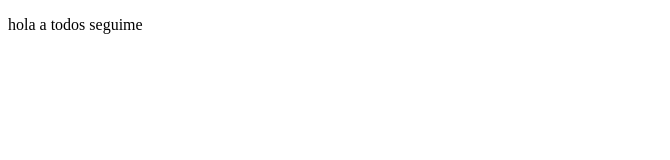
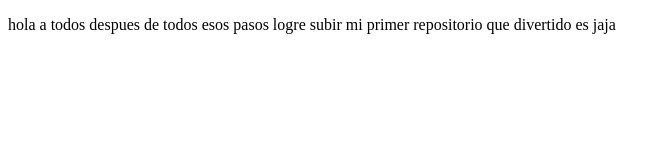
Before and after one commit to BrandonDev2/proyectoDemoCursoPrework, a plain HTML site: page index.html in a window 1280 px wide. Shown: the whole page, without its empty margins (0-670 px from the left). Drawn offline with Linux system fonts and the light colour scheme.

Commit message:
first commit

```diff
--- a/index.html
+++ b/index.html
@@ -8,8 +8,7 @@
 </head>
 <body>
     <p>
-        hola a todos seguime
+        hola a todos despues de todos esos pasos logre subir mi primer repositorio que divertido es jaja
     </p>
-    </article>
 </body>
 </html>
```
